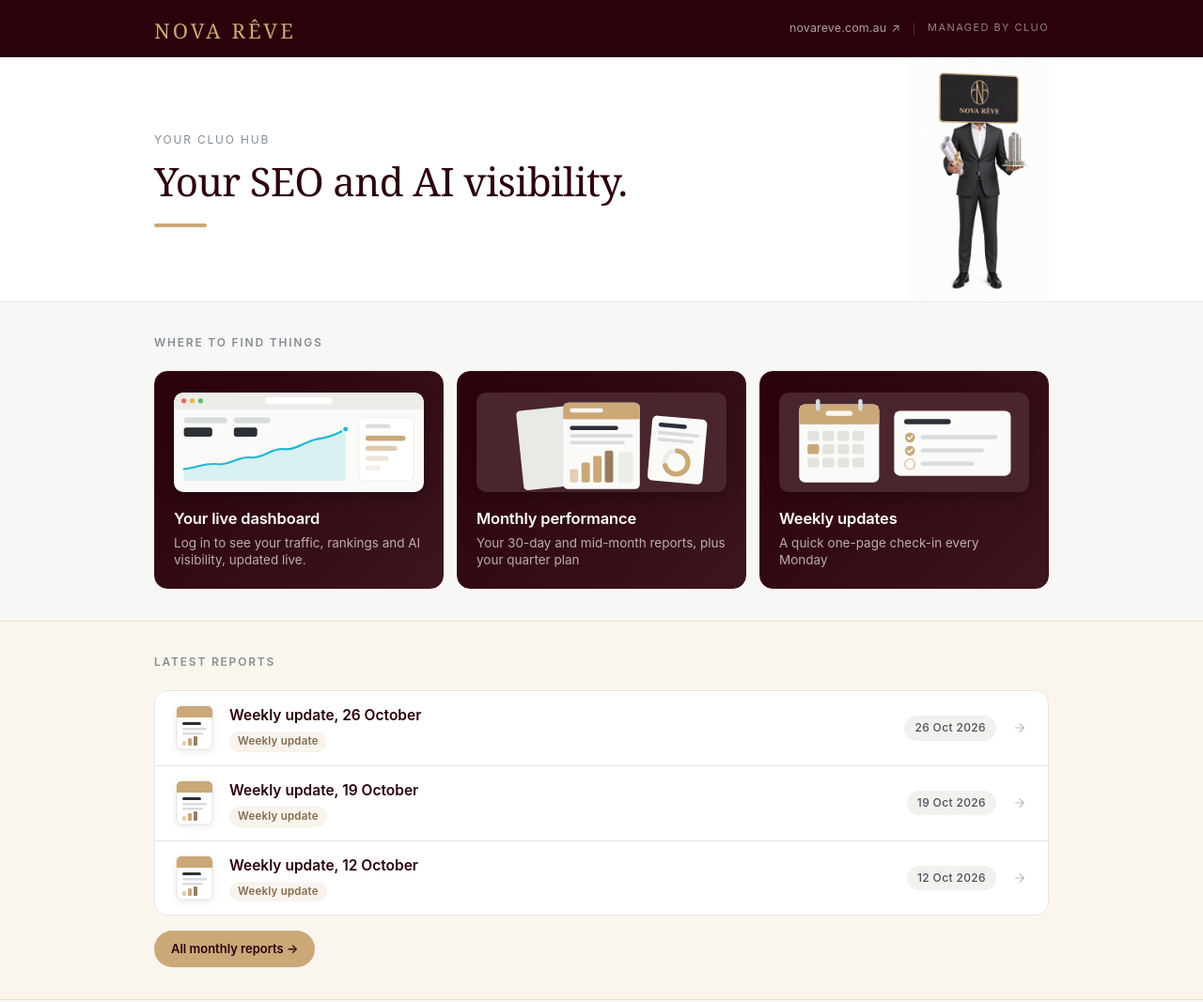
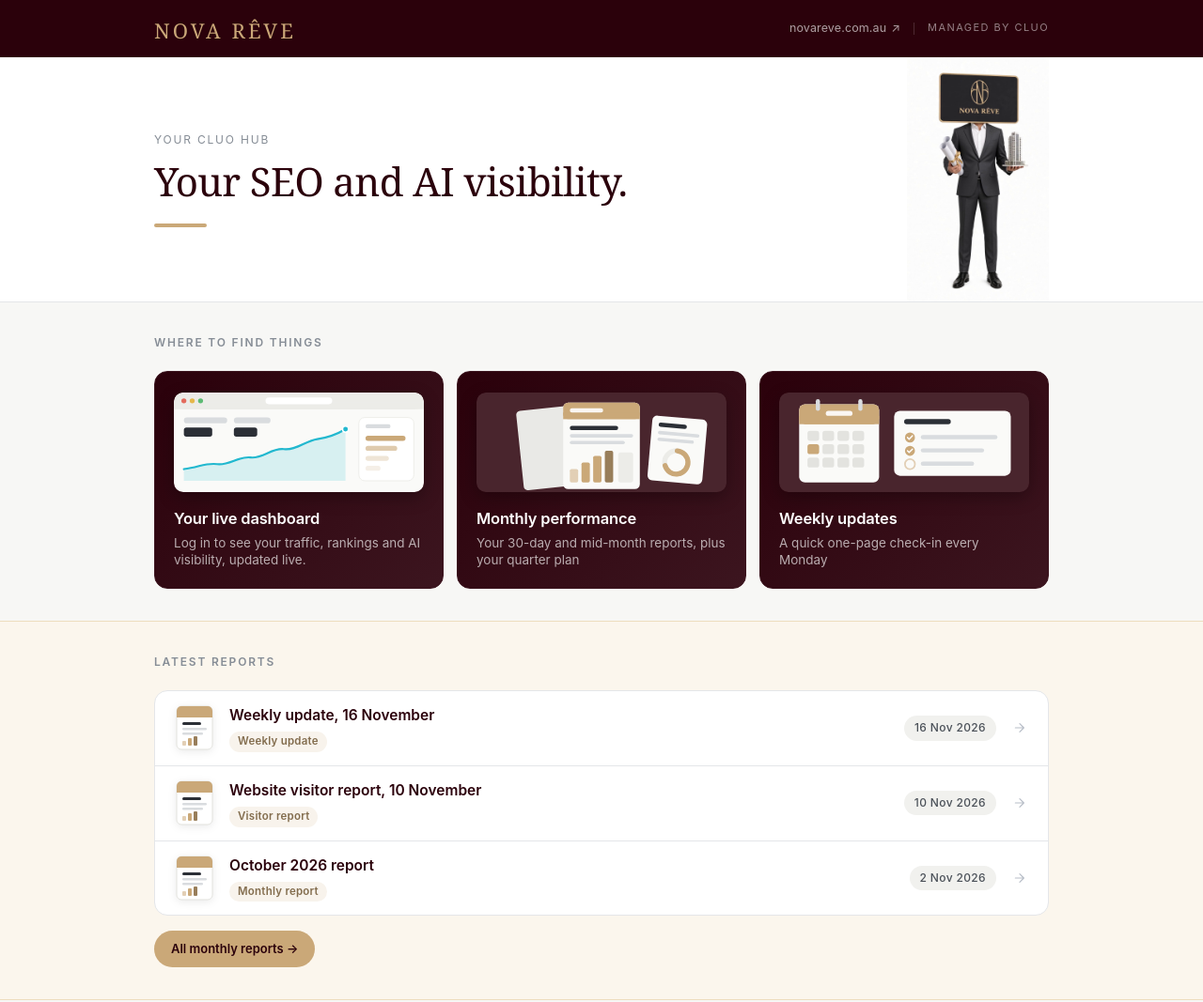
Before and after one commit to cluo-au/clients, a plain HTML site: page nova-reve/index.html in a window 1280 px wide. Shown: the top 1067 px of the page at 94% size. Drawn offline with Linux system fonts and the light colour scheme.

Commit message:
Nova Reve: refresh latest reports (16 Nov update, visitor report, October report)

```diff
--- a/nova-reve/index.html
+++ b/nova-reve/index.html
@@ -215,9 +215,9 @@ a.row:hover .rgo{color:#CAA878;transform:translateX(3px)}
   <section>
     <h2>Latest reports</h2>
     <div class="rows">
-      <a class="row" href="https://drive.google.com/file/d/1sGfCKo-Plm6IrZ3EAZmd-w6DYccVGl9S/view" target="_blank" rel="noopener"><span class="rthumb" aria-hidden="true"><svg viewBox="0 0 40 48" width="40" height="48"><rect x="1" y="1" width="38" height="46" rx="5" fill="#fff" stroke="#E2E2DD"/><rect x="1" y="1" width="38" height="12" rx="5" fill="#CAA878"/><rect x="1" y="8" width="38" height="5" fill="#CAA878"/><rect x="7" y="18" width="20" height="3" rx="1.5" fill="#2B2F36"/><rect x="7" y="24" width="26" height="2.4" rx="1.2" fill="#D9DCDF"/><rect x="7" y="29" width="22" height="2.4" rx="1.2" fill="#D9DCDF"/><rect x="7" y="38" width="4" height="5" rx="1" fill="#E2CFB5"/><rect x="13" y="35" width="4" height="8" rx="1" fill="#CAA878"/><rect x="19" y="33" width="4" height="10" rx="1" fill="#987E5A"/></svg></span><div class="rmain"><div class="rt">Weekly update, 26 October</div><span class="rtag">Weekly update</span></div><span class="rd">26 Oct 2026</span><span class="rgo"><svg class="ic" width="16" height="16" viewBox="0 0 24 24" fill="none" stroke="currentColor" stroke-width="1.8" stroke-linecap="round" stroke-linejoin="round" aria-hidden="true"><path d="M5 12h13M12 5.5l6.5 6.5-6.5 6.5"/></svg></span></a>
-      <a class="row" href="https://drive.google.com/file/d/1DgTB-xaKmPEuSDFcqc5-dH1zIzVc0sL_/view" target="_blank" rel="noopener"><span class="rthumb" aria-hidden="true"><svg viewBox="0 0 40 48" width="40" height="48"><rect x="1" y="1" width="38" height="46" rx="5" fill="#fff" stroke="#E2E2DD"/><rect x="1" y="1" width="38" height="12" rx="5" fill="#CAA878"/><rect x="1" y="8" width="38" height="5" fill="#CAA878"/><rect x="7" y="18" width="20" height="3" rx="1.5" fill="#2B2F36"/><rect x="7" y="24" width="26" height="2.4" rx="1.2" fill="#D9DCDF"/><rect x="7" y="29" width="22" height="2.4" rx="1.2" fill="#D9DCDF"/><rect x="7" y="38" width="4" height="5" rx="1" fill="#E2CFB5"/><rect x="13" y="35" width="4" height="8" rx="1" fill="#CAA878"/><rect x="19" y="33" width="4" height="10" rx="1" fill="#987E5A"/></svg></span><div class="rmain"><div class="rt">Weekly update, 19 October</div><span class="rtag">Weekly update</span></div><span class="rd">19 Oct 2026</span><span class="rgo"><svg class="ic" width="16" height="16" viewBox="0 0 24 24" fill="none" stroke="currentColor" stroke-width="1.8" stroke-linecap="round" stroke-linejoin="round" aria-hidden="true"><path d="M5 12h13M12 5.5l6.5 6.5-6.5 6.5"/></svg></span></a>
-      <a class="row" href="https://drive.google.com/file/d/1CZZtDxHusd-TYNrtSTnv7ylfNx1L1CFL/view" target="_blank" rel="noopener"><span class="rthumb" aria-hidden="true"><svg viewBox="0 0 40 48" width="40" height="48"><rect x="1" y="1" width="38" height="46" rx="5" fill="#fff" stroke="#E2E2DD"/><rect x="1" y="1" width="38" height="12" rx="5" fill="#CAA878"/><rect x="1" y="8" width="38" height="5" fill="#CAA878"/><rect x="7" y="18" width="20" height="3" rx="1.5" fill="#2B2F36"/><rect x="7" y="24" width="26" height="2.4" rx="1.2" fill="#D9DCDF"/><rect x="7" y="29" width="22" height="2.4" rx="1.2" fill="#D9DCDF"/><rect x="7" y="38" width="4" height="5" rx="1" fill="#E2CFB5"/><rect x="13" y="35" width="4" height="8" rx="1" fill="#CAA878"/><rect x="19" y="33" width="4" height="10" rx="1" fill="#987E5A"/></svg></span><div class="rmain"><div class="rt">Weekly update, 12 October</div><span class="rtag">Weekly update</span></div><span class="rd">12 Oct 2026</span><span class="rgo"><svg class="ic" width="16" height="16" viewBox="0 0 24 24" fill="none" stroke="currentColor" stroke-width="1.8" stroke-linecap="round" stroke-linejoin="round" aria-hidden="true"><path d="M5 12h13M12 5.5l6.5 6.5-6.5 6.5"/></svg></span></a>
+      <a class="row" href="https://drive.google.com/file/d/1w_lcf9qar42KvwyX8lrSuB413m4a7owm/view" target="_blank" rel="noopener"><span class="rthumb" aria-hidden="true"><svg viewBox="0 0 40 48" width="40" height="48"><rect x="1" y="1" width="38" height="46" rx="5" fill="#fff" stroke="#E2E2DD"/><rect x="1" y="1" width="38" height="12" rx="5" fill="#CAA878"/><rect x="1" y="8" width="38" height="5" fill="#CAA878"/><rect x="7" y="18" width="20" height="3" rx="1.5" fill="#2B2F36"/><rect x="7" y="24" width="26" height="2.4" rx="1.2" fill="#D9DCDF"/><rect x="7" y="29" width="22" height="2.4" rx="1.2" fill="#D9DCDF"/><rect x="7" y="38" width="4" height="5" rx="1" fill="#E2CFB5"/><rect x="13" y="35" width="4" height="8" rx="1" fill="#CAA878"/><rect x="19" y="33" width="4" height="10" rx="1" fill="#987E5A"/></svg></span><div class="rmain"><div class="rt">Weekly update, 16 November</div><span class="rtag">Weekly update</span></div><span class="rd">16 Nov 2026</span><span class="rgo"><svg class="ic" width="16" height="16" viewBox="0 0 24 24" fill="none" stroke="currentColor" stroke-width="1.8" stroke-linecap="round" stroke-linejoin="round" aria-hidden="true"><path d="M5 12h13M12 5.5l6.5 6.5-6.5 6.5"/></svg></span></a>
+      <a class="row" href="https://drive.google.com/file/d/1uecpjBAskw7p6c4aaVFH4hksns0oQX3o/view" target="_blank" rel="noopener"><span class="rthumb" aria-hidden="true"><svg viewBox="0 0 40 48" width="40" height="48"><rect x="1" y="1" width="38" height="46" rx="5" fill="#fff" stroke="#E2E2DD"/><rect x="1" y="1" width="38" height="12" rx="5" fill="#CAA878"/><rect x="1" y="8" width="38" height="5" fill="#CAA878"/><rect x="7" y="18" width="20" height="3" rx="1.5" fill="#2B2F36"/><rect x="7" y="24" width="26" height="2.4" rx="1.2" fill="#D9DCDF"/><rect x="7" y="29" width="22" height="2.4" rx="1.2" fill="#D9DCDF"/><rect x="7" y="38" width="4" height="5" rx="1" fill="#E2CFB5"/><rect x="13" y="35" width="4" height="8" rx="1" fill="#CAA878"/><rect x="19" y="33" width="4" height="10" rx="1" fill="#987E5A"/></svg></span><div class="rmain"><div class="rt">Website visitor report, 10 November</div><span class="rtag">Visitor report</span></div><span class="rd">10 Nov 2026</span><span class="rgo"><svg class="ic" width="16" height="16" viewBox="0 0 24 24" fill="none" stroke="currentColor" stroke-width="1.8" stroke-linecap="round" stroke-linejoin="round" aria-hidden="true"><path d="M5 12h13M12 5.5l6.5 6.5-6.5 6.5"/></svg></span></a>
+      <a class="row" href="https://drive.google.com/file/d/1UMSWN4GpheO1qG1sSs4hyvRowYxb7QPw/view" target="_blank" rel="noopener"><span class="rthumb" aria-hidden="true"><svg viewBox="0 0 40 48" width="40" height="48"><rect x="1" y="1" width="38" height="46" rx="5" fill="#fff" stroke="#E2E2DD"/><rect x="1" y="1" width="38" height="12" rx="5" fill="#CAA878"/><rect x="1" y="8" width="38" height="5" fill="#CAA878"/><rect x="7" y="18" width="20" height="3" rx="1.5" fill="#2B2F36"/><rect x="7" y="24" width="26" height="2.4" rx="1.2" fill="#D9DCDF"/><rect x="7" y="29" width="22" height="2.4" rx="1.2" fill="#D9DCDF"/><rect x="7" y="38" width="4" height="5" rx="1" fill="#E2CFB5"/><rect x="13" y="35" width="4" height="8" rx="1" fill="#CAA878"/><rect x="19" y="33" width="4" height="10" rx="1" fill="#987E5A"/></svg></span><div class="rmain"><div class="rt">October 2026 report</div><span class="rtag">Monthly report</span></div><span class="rd">2 Nov 2026</span><span class="rgo"><svg class="ic" width="16" height="16" viewBox="0 0 24 24" fill="none" stroke="currentColor" stroke-width="1.8" stroke-linecap="round" stroke-linejoin="round" aria-hidden="true"><path d="M5 12h13M12 5.5l6.5 6.5-6.5 6.5"/></svg></span></a>
 
     </div>
     <a class="allbtn" href="https://drive.google.com/drive/folders/1jhqfLtJsBi8o0WEYU1Bzr_2MYcuJdllY" target="_blank" rel="noopener">All monthly reports &rarr;</a>
```
